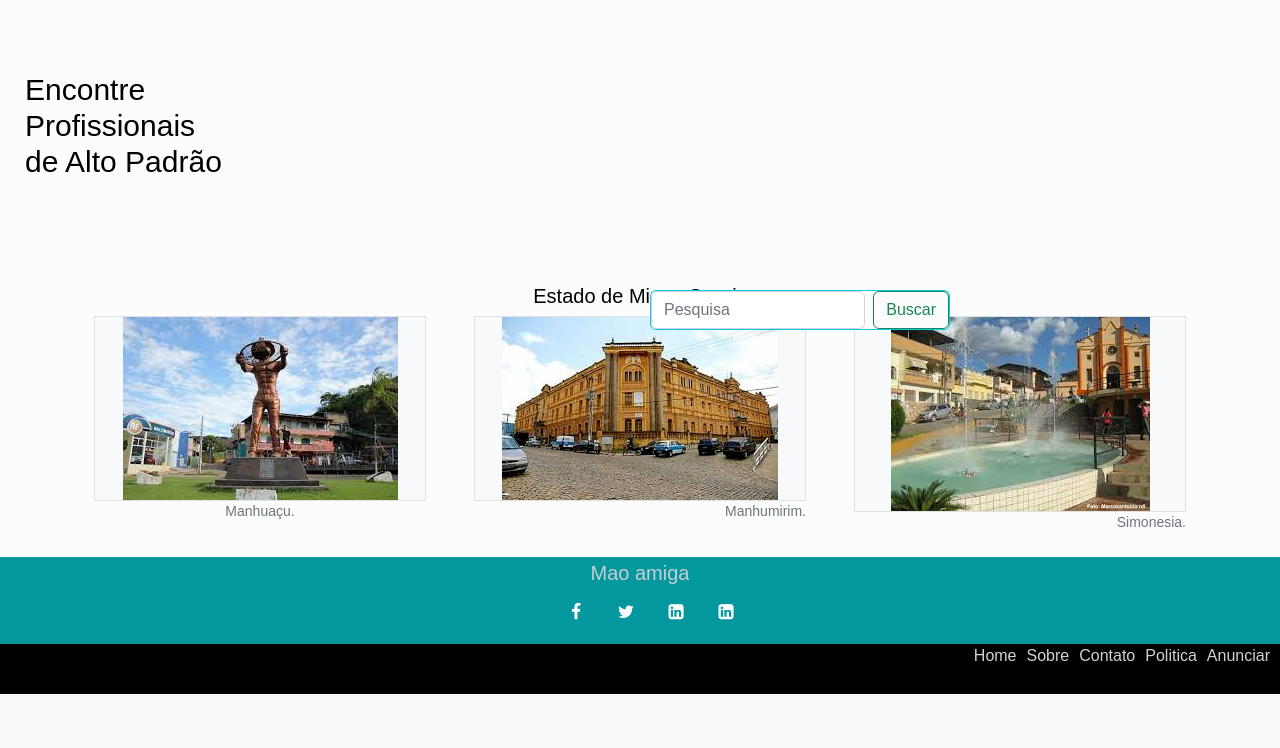
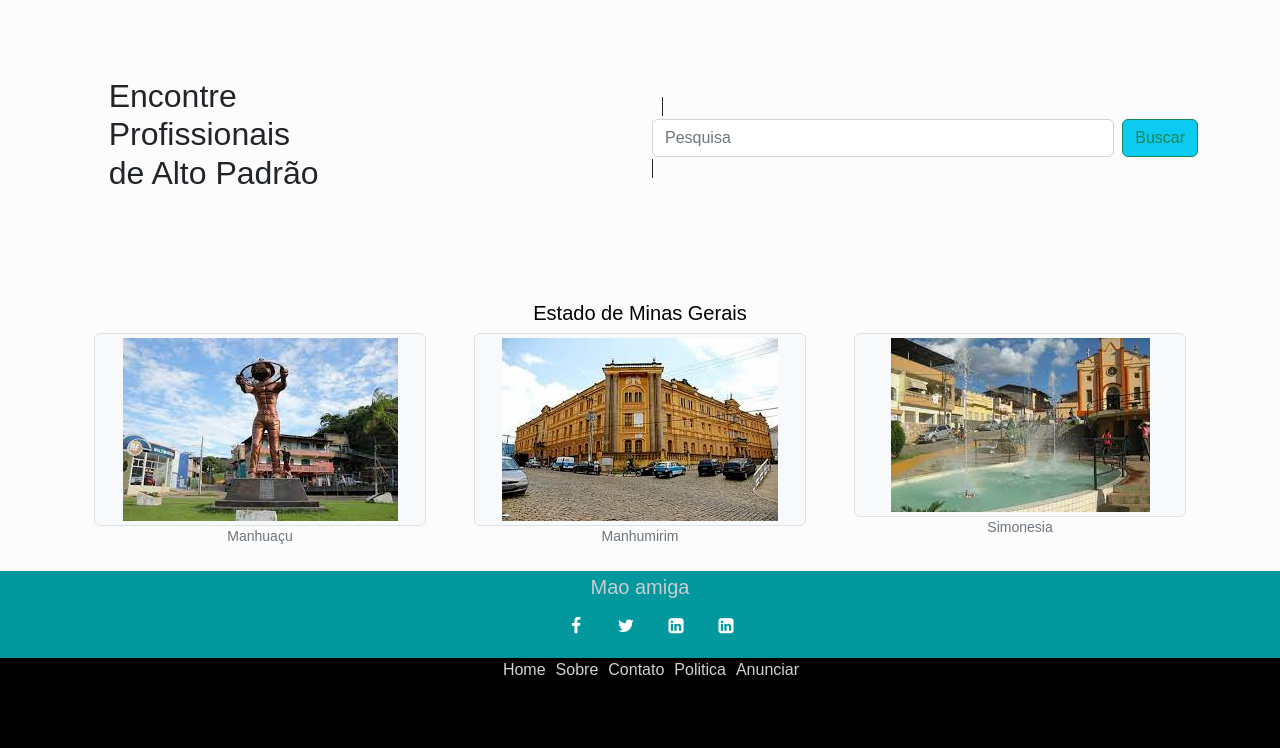
Before and after one commit to Aykimim/recomeco, a PHP site: page /visualizar/html/base.php in a window 1280 px wide. Shown: the part 120-868 px from the top of the page. Before the commit the page ends 814 px from the top, so only its background shows below. Run offline with PHP 8.4, Linux system fonts and the light colour scheme.

Commit message:
tike do pedro com imagen

```diff
--- a/visualizar/css/style.css
+++ b/visualizar/css/style.css
@@ -80,13 +80,15 @@ h1 {
   font-style: open sans;
 }
 
-/*fonte do texto grande do site*/
+/*fonte do texto grande do site
 h2 {
   color: rgb(0, 0, 0);
   text-align: left;
   font-size: 30px;
   font-style: open sans;
-}
+  font-weight: bold;
+
+}*/
 
 /*fonte do botoes de atalho provisorio*/
 h4 {
@@ -243,9 +245,7 @@ body {
   border: solid 1px;
   border-radius: 15px;
   width: 300px;
-  border: 1px solid;
-  border-radius: 6px;
-  border-color: rgb(10, 201, 235);
+
   margin: 10px 10px;
 }
 
--- a/visualizar/html/base.php
+++ b/visualizar/html/base.php
@@ -2,27 +2,14 @@
 
 <!--FIM do cabecario-->
 
+<!--MEIO EM CIMA-->
 
 
+<div class ="container">
+  <div class = "row align-items-center justify-content-evenly">
+    <div class= "col-md-6 display-4 fw-bold">
+      <!--texto-->
 
-
-
-
-<!--MEIO EM CIMA-->
-<div class="position-absolute top-50 start-50">
-<!--BARRA DE PESQUISA-->
-<span class="alignRight">
-  <div id="divBusca">
-    <form class="d-flex" role="search">
-      <input class="form-control me-2" type="search" placeholder="Pesquisa" aria-label="Search">
-      <button class="btn btn-outline-success" type="Buscar">Buscar</button>
-    </form>
-  </div>
-</span>
-</div>
-<!--FIM DA BARRA DE PESQUISA-->
-
-<!--texto-->
       <h2>
         </br></br>
         &nbsp&nbsp Encontre</br>
@@ -31,6 +18,23 @@
         </br></br>
       </h2>
       <!--FIM texto-->
+    </div>
+    <div class= "col-md-6">
+      <!--BARRA DE PESQUISA-->
+        <span id="divBusca">
+          <form class="d-flex" role="search">
+            <input class="form-control me-2 " type="search" placeholder="Pesquisa" aria-label="Search">
+            <button class="btn btn-outline-success btn-info" type="Buscar">Buscar</button>
+          </form>
+        </span>
+      </div>
+      <!--FIM DA BARRA DE PESQUISA-->
+    </div>
+  </div>
+</div>
+
+
+
 
 
 
@@ -46,16 +50,16 @@
   <div class="container px-4 text-center">
     <div class="rounded row gx-5">
       <div class="col">
-        <div class=" border bg-light"><img src="/visualizar/img/manhuacu.png" class="img-fluid"></div>
-        <figcaption class="figure-caption text-center">Manhuaçu.</figcaption>
+        <div class=" img-thumbnail border bg-light"><img src="/visualizar/img/manhuacu.png" class="img-fluid"></div>
+        <figcaption class="figure-caption text-center">Manhuaçu</figcaption>
       </div>
       <div class="col">
-        <div class=" border bg-light"><img src="/visualizar/img/manhumirim.png" class="img-fluid"></div>
-        <figcaption class="figure-caption text-end">Manhumirim.</figcaption>
+        <div class="img-thumbnail border bg-light"><img src="/visualizar/img/manhumirim.png" class="img-fluid"></div>
+        <figcaption class="figure-caption text-center">Manhumirim</figcaption>
       </div>
       <div class="col">
-        <div class=" border bg-light"> <img src="/visualizar/img/simonesia.png" class="img-fluid"></div>
-        <figcaption class="figure-caption text-end">Simonesia.</figcaption>
+        <div class="img-thumbnail border bg-light"> <img src="/visualizar/img/simonesia.png" class="img-fluid"></div>
+        <figcaption class="figure-caption text-center">Simonesia</figcaption>
       </div>
     </div>
   </div>
--- a/visualizar/html/footer.php
+++ b/visualizar/html/footer.php
@@ -6,7 +6,7 @@
   <link rel="stylesheet" href="https://stackpath.bootstrapcdn.com/font-awesome/4.7.0/css/font-awesome.min.css">
 
   <footer>
-    <div class="footer-content">
+    <div class="d-flex justify-content-center footer-content">
 
       <a href="/visualizar/html/base.php">
         <p> Mao amiga</p>
@@ -20,7 +20,7 @@
       </ul>
     </div>
 
-    <div class="footer-bottom">
+    <div class="d-flex justify-content-center footer-content  footer-bottom">
       <div class="footer-menu">
         <ul class="f-menu">
           <li><a href="/visualizar/html/base.php">Home</a></li>
--- a/visualizar/html/header.php
+++ b/visualizar/html/header.php
@@ -25,7 +25,7 @@
 
   <div class="header-logo">
 
-    <a href="base.html">
+    <a href="base.php">
       <img src="/visualizar/img/logo sem fundo.png" height="50" width="200" vspace="1" hspace="1" />
     </a>
     <span class="alignRight">
```
Also changed, not shown: visualizar/img/simonesia.png. Lines whose indentation alone changed are shown as unchanged.
